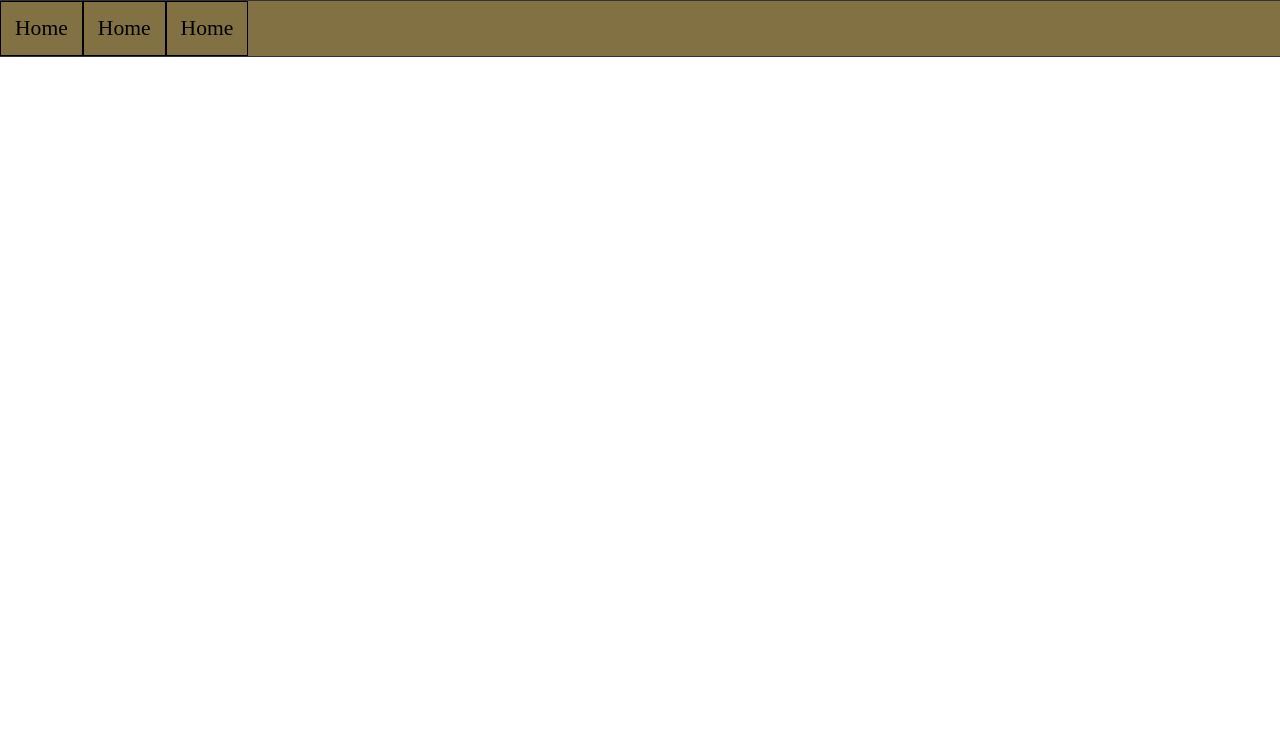
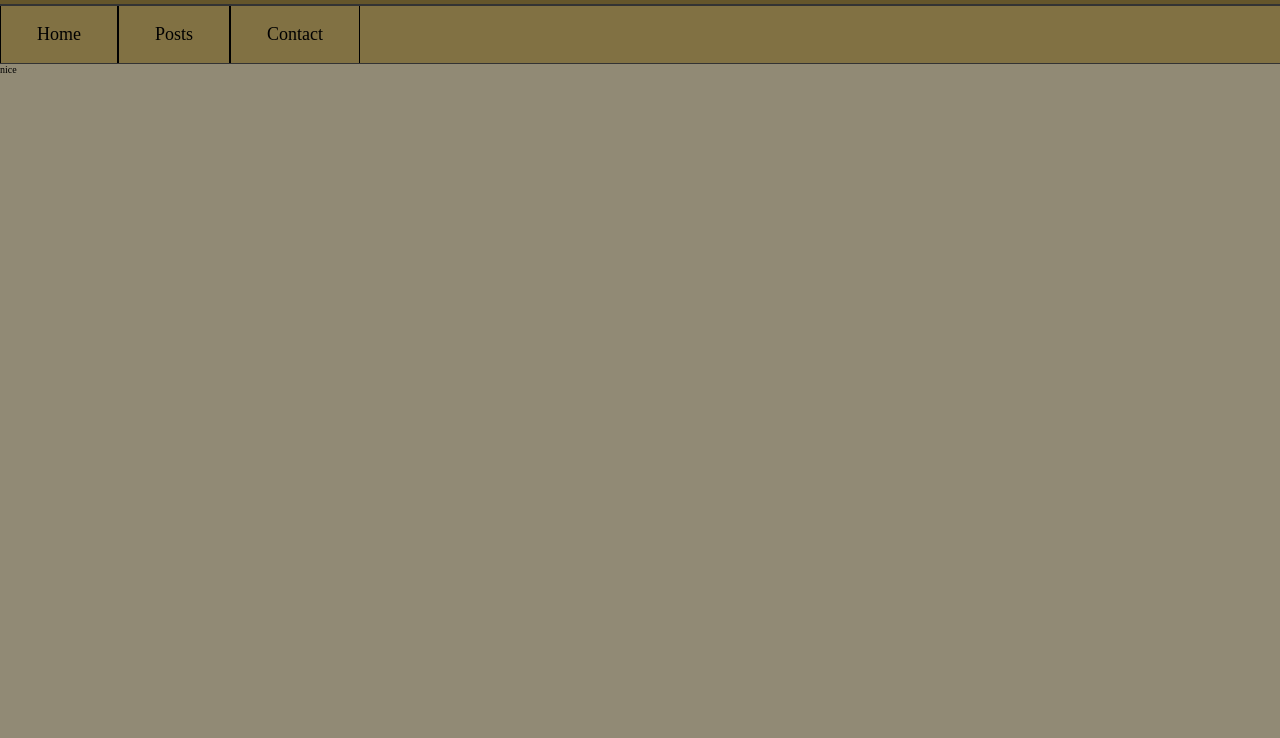
Before and after one commit to adnan-zaman/sample-blog, a plain HTML site: page index.html in a window 1280 px wide. Shown: the part 62-800 px from the top of the page. Drawn offline with Linux system fonts and the light colour scheme; a web font is replaced by a local one.

Commit message:
front page layout

```diff
--- a/index.html
+++ b/index.html
@@ -8,16 +8,21 @@
         <link href="https://fonts.googleapis.com/css2?family=Red+Rose:wght@700&display=swap" rel="stylesheet">
     </head>
     <body>
+        <div class='site-flex'>
             <header class='site-header'>
-            <div class='site-title'>Sample Blog</div>
+                Sample Blog
             </header>
             <nav>
                 <ul class='navbar'>
-                <li><a>Home</a></li>
-                <li><a>Home</a></li>
-                <li><a>Home</a></li>
+                    <li><a href='#'>Home</a></li>
+                    <li><a href='#'>Posts</a></li>
+                    <li><a href='#'>Contact</a></li>
                 </ul>
             </nav>
+            <main class='popular-posts'>
+                nice
+            </main>
+        </div>
 
 
 
--- a/styles/styles.css
+++ b/styles/styles.css
@@ -3,7 +3,7 @@
 html
 {
     box-sizing: border-box;
-    font-size: 24px;
+    font-size: 10px;
 }
 
 *, *::before, *::after
@@ -13,22 +13,31 @@ html
     padding: 0px;
 }
 
+.site-flex {
+    display: flex;
+    flex-direction: column;
+    height: 100vh;
+}
+
+.site-flex > * {
+    flex: 0;
+}
+
 /* headers */
 
 .site-header
 {
+    padding: 10px;
     border-block-end: 2px solid #333;
-    padding: 10px;
     background-color: #64552b;
-}
 
-.site-title
-{
     font-family: 'Red Rose', cursive;
-    font-size: 1.5rem;
+    font-size: 4rem;
 
     letter-spacing: 2px;
 }
+
+
 
 /* navbar */
 
@@ -37,7 +46,7 @@ html
     list-style-type: none;
     border-bottom: 1px solid #333;
     background-color: #817143;
-    font-size: 0.9rem;
+    font-size: 1.8rem;
     margin: 0px;
     padding: 0px;
     overflow: hidden;
@@ -46,13 +55,28 @@ html
 
 .navbar li
 {
-    border: 1px solid black;
+    border-left: 1px solid black;
+    border-right: 1px solid black;
     float: left;
+}
 
-}
 
 .navbar li a
 {
     display: block;
-    padding: 14px;
+    padding: 1em 2em;
+
+    text-align: center;
+    text-decoration: none;
+    outline: none;
+
+    color: black;
 }
+
+
+/* popular posts */
+
+main.popular-posts {
+    background-color: #918a75;
+    flex: 1;
+}
```
Also changed, not shown: 1 other file. Lines whose indentation alone changed are shown as unchanged.
